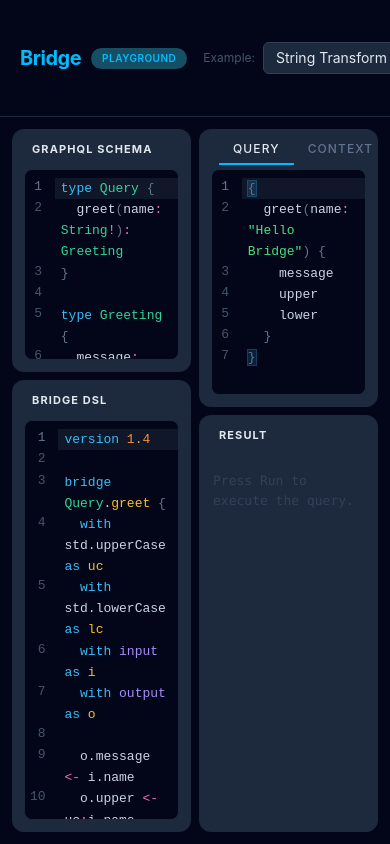
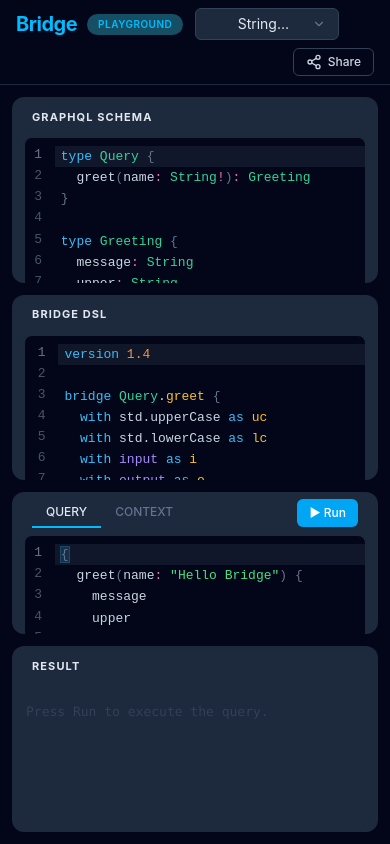
Before and after one commit to stackables/bridge, a React (Vite) app in the folder packages/playground/: page / in a window 390 px wide. Built offline with nearby package versions, Linux system fonts and the light colour scheme.

Commit message:
make playground mobile-friendly with responsive header and vertical panel layout
Co-authored-by: aarne <82001+aarne@users.noreply.github.com>

```diff
--- a/packages/playground/src/App.tsx
+++ b/packages/playground/src/App.tsx
@@ -163,7 +163,7 @@ export function App() {
   return (
     <div className="h-screen bg-slate-950 text-slate-200 font-sans flex flex-col overflow-hidden">
       {/* ── Header ── */}
-      <header className="shrink-0 border-b border-slate-800 px-5 py-2.5 flex items-center gap-4">
+      <header className="shrink-0 border-b border-slate-800 px-4 py-2 flex flex-wrap items-center gap-x-3 gap-y-2 md:px-5 md:py-2.5 md:gap-4">
         <a
           href="https://github.com/stackables/bridge"
           target="_blank"
@@ -176,12 +176,12 @@ export function App() {
 
         {/* Example picker */}
         <div className="flex items-center gap-2">
-          <span className="text-xs text-slate-600">Example:</span>
+          <span className="hidden sm:block text-xs text-slate-600">Example:</span>
           <Select
             value={String(exampleIndex)}
             onValueChange={(v) => selectExample(Number(v))}
           >
-            <SelectTrigger className="w-44">
+            <SelectTrigger className="w-36 md:w-44">
               <SelectValue />
             </SelectTrigger>
             <SelectContent>
@@ -192,14 +192,67 @@ export function App() {
           </Select>
         </div>
 
-        <div className="ml-auto flex items-center gap-3">
-          <span className="text-xs text-slate-700">All code runs in-browser · no server required</span>
+        <div className="ml-auto flex items-center gap-2 md:gap-3">
+          <span className="hidden md:block text-xs text-slate-700">All code runs in-browser · no server required</span>
           <ShareDialog schema={schema} bridge={bridge} query={query} context={context} />
         </div>
       </header>
 
-      {/* ── Body: padding wrapper ensures panels never touch window edges ── */}
-      <div className="flex-1 min-h-0 p-3 overflow-hidden">
+      {/* ── Mobile layout: vertical scrollable stack ── */}
+      <div className="flex-1 overflow-y-auto p-3 flex flex-col gap-3 md:hidden">
+        {/* Schema panel */}
+        <div className="bg-slate-800 rounded-xl flex flex-col overflow-hidden">
+          <PanelLabel>GraphQL Schema</PanelLabel>
+          <div className="h-64 px-3 pb-3">
+            <Editor label="" value={schema} onChange={setSchema} language="graphql" />
+          </div>
+        </div>
+
+        {/* Bridge DSL panel */}
+        <div className="bg-slate-800 rounded-xl flex flex-col overflow-hidden">
+          <PanelLabel>Bridge DSL</PanelLabel>
+          <div className="h-64 px-3 pb-3">
+            <Editor label="" value={bridge} onChange={setBridge} language="bridge" />
+          </div>
+          <DiagnosticsBar bridgeText={bridge} />
+        </div>
+
+        {/* Query / Context panel */}
+        <div className="bg-slate-800 rounded-xl flex flex-col overflow-hidden">
+          <div className="shrink-0 px-5 pt-1.5">
+            <TabStrip
+              active={activeTab}
+              onChange={setActiveTab}
+              onRun={handleRun}
+              runDisabled={loading || hasErrors}
+              running={loading}
+            />
+          </div>
+          <div className="h-48 p-3 pt-2">
+            {activeTab === "query" ? (
+              <Editor label="" value={query} onChange={setQuery} language="graphql" />
+            ) : (
+              <Editor label="" value={context} onChange={setContext} language="json" />
+            )}
+          </div>
+        </div>
+
+        {/* Result panel */}
+        <div className="bg-slate-800 rounded-xl flex flex-col overflow-hidden">
+          <PanelLabel>Result</PanelLabel>
+          <div className="h-64 px-3.5 pb-3.5 overflow-hidden flex flex-col">
+            <ResultView
+              result={result?.data}
+              errors={result?.errors}
+              loading={loading}
+              traces={result?.traces}
+            />
+          </div>
+        </div>
+      </div>
+
+      {/* ── Desktop layout: resizable panels ── */}
+      <div className="flex-1 min-h-0 p-3 overflow-hidden hidden md:block">
         <PanelGroup
           direction="horizontal"
           autoSaveId="bridge-playground-h"
```
Lines whose indentation alone changed are shown as unchanged.
